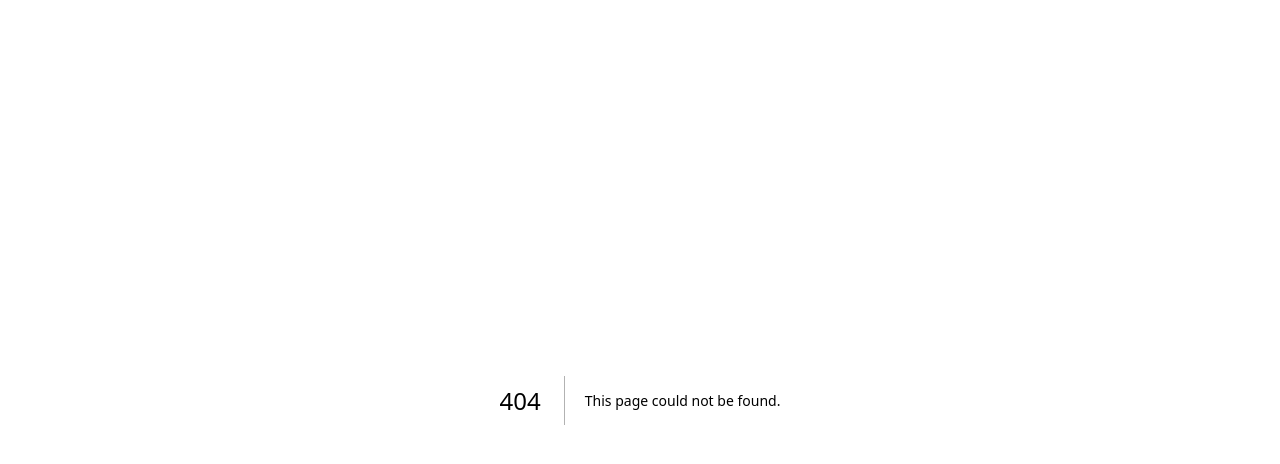
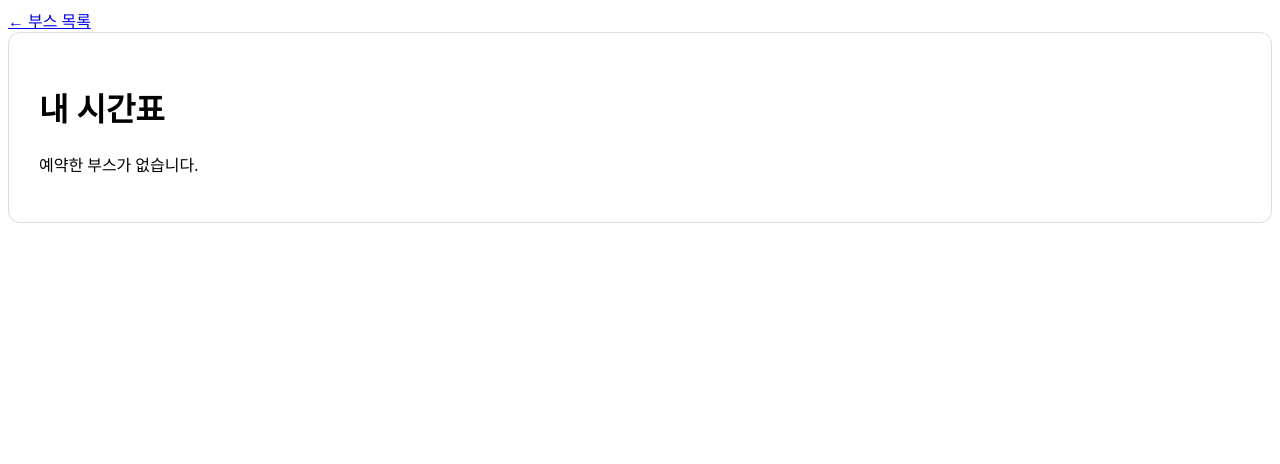
Before and after one commit to dy0212/talent-booth-reservation, a Next.js app: page /schedule in a window 1280 px wide. Before the commit this address had no page. Shown: the top 464 px of the page. Built offline with nearby package versions, Linux system fonts and the light colour scheme.

Commit message:
feat: add personal schedule and reservation cancellation

```diff
--- a/app/globals.css
+++ b/app/globals.css
@@ -36,3 +36,50 @@
   text-decoration: none;
   font-weight: bold;
 }
+.schedule-page {
+  background-color: white;
+  padding: 30px;
+  border-radius: 12px;
+  border: 1px solid #ddd;
+}
+
+.reservation-list {
+  display: flex;
+  flex-direction: column;
+  gap: 16px;
+}
+
+.reservation-card {
+  display: flex;
+  justify-content: space-between;
+  align-items: center;
+
+  padding: 20px;
+
+  border: 1px solid #ddd;
+  border-radius: 10px;
+}
+
+.reservation-card h2 {
+  margin-top: 0;
+  margin-bottom: 10px;
+}
+
+.reservation-card p {
+  margin: 5px 0;
+}
+
+.cancel-button {
+  padding: 10px 16px;
+
+  border: none;
+  border-radius: 8px;
+
+  background-color: #ddd;
+
+  cursor: pointer;
+}
+
+.cancel-button:hover {
+  background-color: #ccc;
+}
--- /dev/null
+++ b/app/schedule/page.js
@@ -0,0 +1,76 @@
+"use client";
+
+import { useEffect, useState } from "react";
+import Link from "next/link";
+
+import {
+  getReservations,
+  cancelReservation,
+} from "../../utils/reservation";
+
+export default function SchedulePage() {
+  const [reservations, setReservations] = useState([]);
+
+  useEffect(() => {
+    setReservations(getReservations());
+  }, []);
+
+  function handleCancel(reservationId) {
+    cancelReservation(reservationId);
+    setReservations(getReservations());
+  }
+
+  const sortedReservations = [...reservations].sort((a, b) =>
+    a.startTime.localeCompare(b.startTime)
+  );
+
+  return (
+    <main>
+      <Link href="/" className="back-link">
+        ← 부스 목록
+      </Link>
+
+      <div className="schedule-page">
+        <h1>내 시간표</h1>
+
+        {sortedReservations.length === 0 ? (
+          <p>예약한 부스가 없습니다.</p>
+        ) : (
+          <div className="reservation-list">
+            {sortedReservations.map((reservation) => (
+              <div
+                className="reservation-card"
+                key={reservation.id}
+              >
+                <div>
+                  <h2>{reservation.boothName}</h2>
+
+                  <p>
+                    {reservation.round}회차
+                  </p>
+
+                  <p>
+                    {reservation.startTime} ~ {reservation.endTime}
+                  </p>
+
+                  <p>
+                    장소: {reservation.location}
+                  </p>
+                </div>
+
+                <button
+                  className="cancel-button"
+                  onClick={() =>
+                    handleCancel(reservation.id)
+                  }
+                >
+                  예약 취소
+                </button>
+              </div>
+            ))}
+          </div>
+        )}
+      </div>
+    </main>
+  );
+}
```
